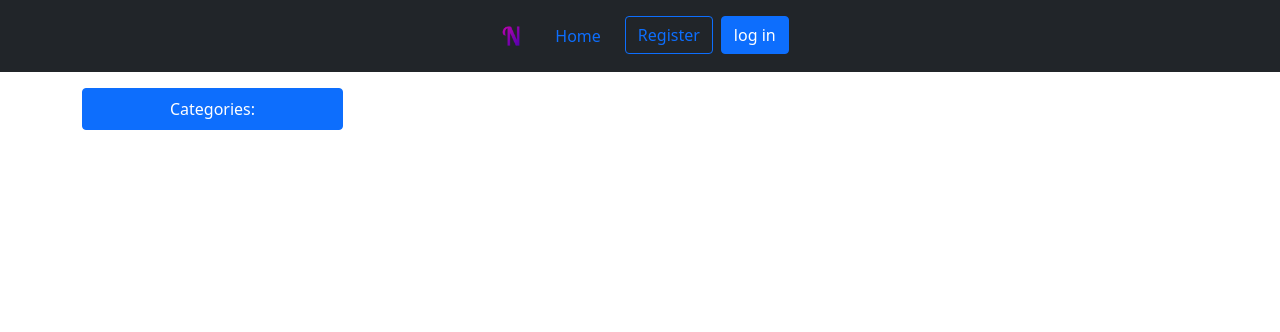
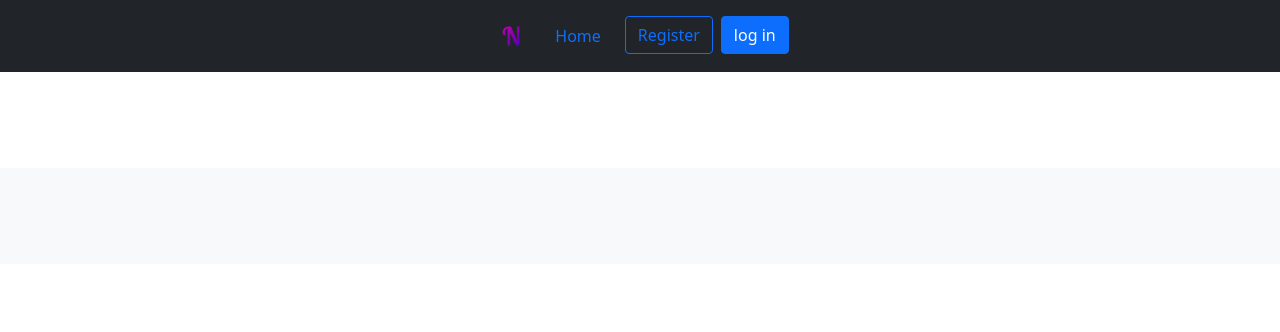
Before and after one commit to Kuleb1n/News_blog, a Django app: page / in a window 1280 px wide. Shown: the top 332 px of the page. Run offline with Django 4.2, Linux system fonts and the light colour scheme; data that the repository does not hold is empty.

Commit message:
base.html

```diff
--- a/templates/base.html
+++ b/templates/base.html
@@ -1,5 +1,3 @@
-{% load categories_teg %}
-
 <!doctype html>
 <html lang="en">
 <head>
@@ -15,20 +13,19 @@
 <body>
 
 {% include 'include/_navbar.html' %}
-
-
-<div class="container mt-3">
-    <div class="row">
-        {% get_categories %}
-
+<br><br><br><br>
+<div class="album py-5 bg-light">
+    <div class="container">
         {% block content %}
             content
         {% endblock %}
     </div>
 </div>
+
 {% if page_obj.has_other_pages %}
     <nav>
-        <ul class="pagination pagination-lg justify-content-center">
+        <br>
+        <ul class="pagination justify-content-center">
             {% if page_obj.has_previous %}
                 <li class="page-item"><a class="page-link"
                                          href="?page={{ page_obj.previous_page_number }}">&laquo</a></li>
@@ -41,7 +38,8 @@
                 {% endif %}
             {% endfor %}
             {% if page_obj.has_next %}
-                <li class="page-item"><a class="page-link" href="?page={{ page_obj.next_page_number }}">&raquo</a></li>
+                <li class="page-item"><a class="page-link" href="?page={{ page_obj.next_page_number }}">&raquo</a>
+                </li>
             {% endif %}
         </ul>
     </nav>
```
